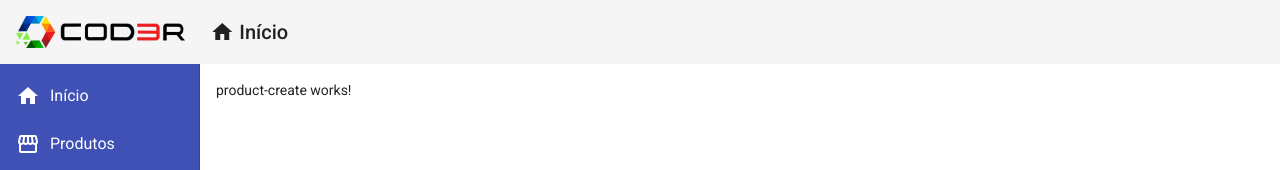
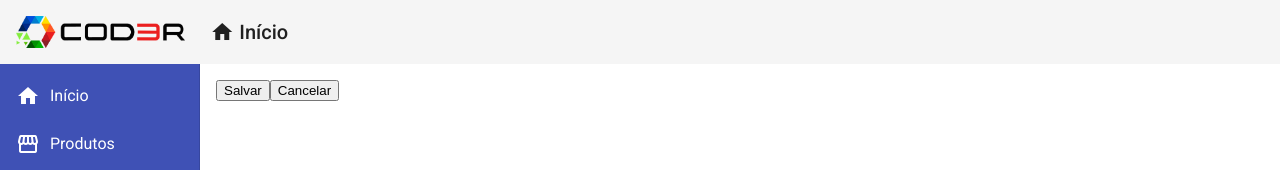
Before and after one commit to yarnando/angular9-cod3r, an Angular app: page /products/create in a window 1280 px wide. Shown: the top 170 px of the page. Built offline with nearby package versions, Linux system fonts and the light colour scheme.

Commit message:
Aula 21 - Services!

```diff
--- a/src/app/app.module.ts
+++ b/src/app/app.module.ts
@@ -14,6 +14,7 @@
 import { MatSidenavModule } from '@angular/material/sidenav'
 import { MatCardModule } from '@angular/material/card'
 import { MatButtonModule } from '@angular/material/button'
+import { MatSnackBarModule } from '@angular/material/snack-bar'
 import { MatListModule } from '@angular/material/list';
 import { HomeComponent } from './views/home/home.component';
 import { ProductCrudComponent } from './views/product-crud/product-crud.component';
@@ -41,7 +42,8 @@
     MatSidenavModule,
     MatListModule,
     MatCardModule,
-    MatButtonModule
+    MatButtonModule,
+    MatSnackBarModule
   ],
   providers: [],
   bootstrap: [AppComponent]
--- a/src/app/components/product/product-create/product-create.component.html
+++ b/src/app/components/product/product-create/product-create.component.html
@@ -1 +1,7 @@
-<p>product-create works!</p>
+<button mat-raiser-button (click)="createProduct()" color="primary">
+    Salvar
+</button>
+
+<button mat-raiser-button (click)="cancel()" color="danger">
+    Cancelar
+</button>
--- a/src/app/components/product/product-create/product-create.component.ts
+++ b/src/app/components/product/product-create/product-create.component.ts
@@ -1,4 +1,6 @@
 import { Component, OnInit } from '@angular/core';
+import { ProductService } from '../product.service';
+import { Router } from '@angular/router';
 
 @Component({
   selector: 'app-product-create',
@@ -7,9 +9,21 @@
 })
 export class ProductCreateComponent implements OnInit {
 
-  constructor() { }
+  constructor(
+    private productService: ProductService,
+    private router: Router
+  ) { }
 
   ngOnInit(): void {
+
+  }
+
+  createProduct(): void {
+    this.productService.showMessage('Produto criado!')
+  }
+
+  cancel(): void {
+    this.router.navigate(['/products'])
   }
 
 }
--- /dev/null
+++ b/src/app/components/product/product.service.ts
@@ -0,0 +1,20 @@
+import { Injectable } from '@angular/core';
+import { MatSnackBar } from '@angular/material/snack-bar'
+
+@Injectable({
+  providedIn: 'root'
+})
+export class ProductService {
+
+  constructor(private snackBar: MatSnackBar) {
+
+  }
+
+  showMessage(msg: string): void {
+    this.snackBar.open(msg, 'X', {
+      duration: 3000,
+      horizontalPosition: "right",
+      verticalPosition: "top"
+    })
+  }
+}
```
